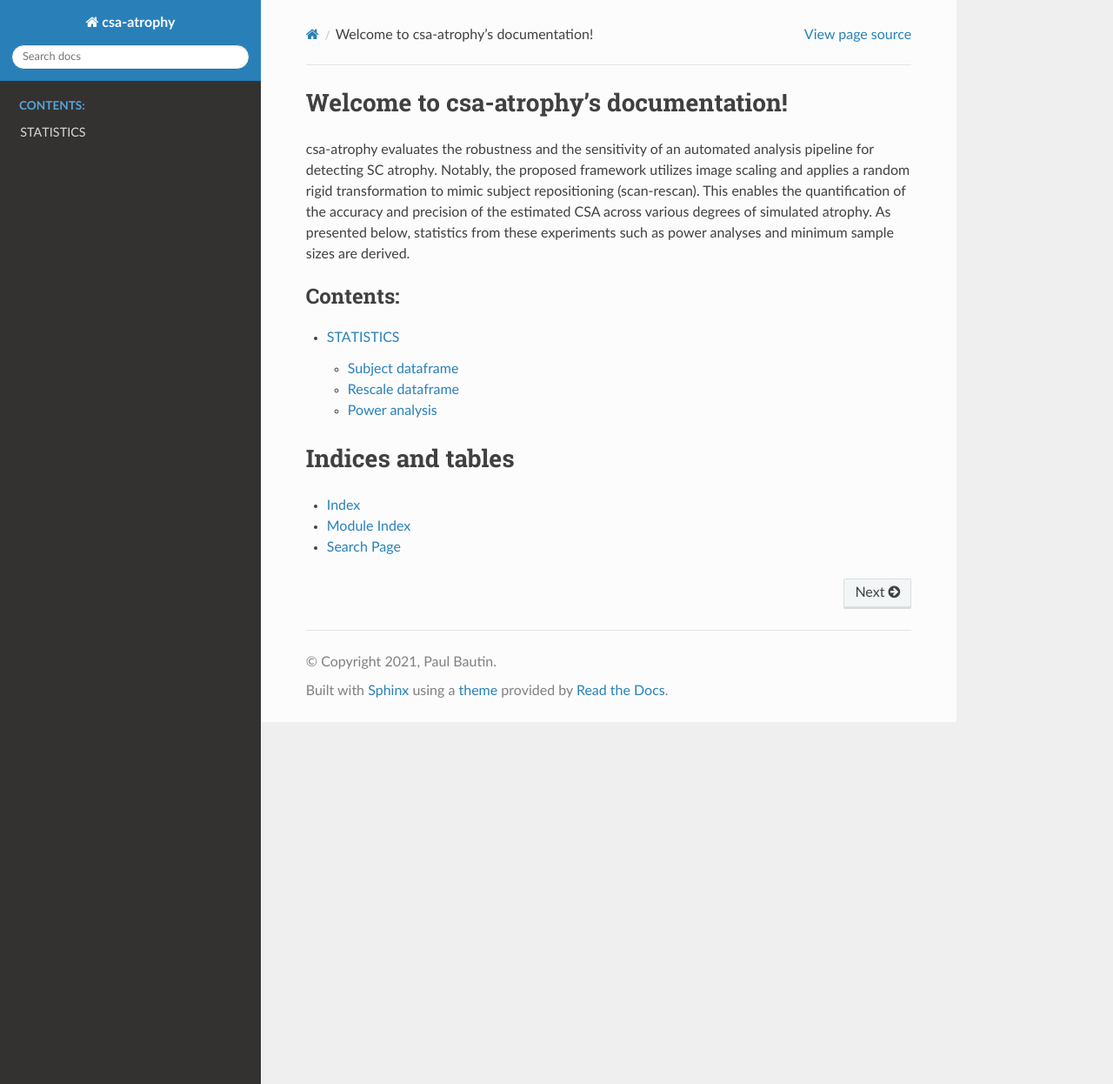
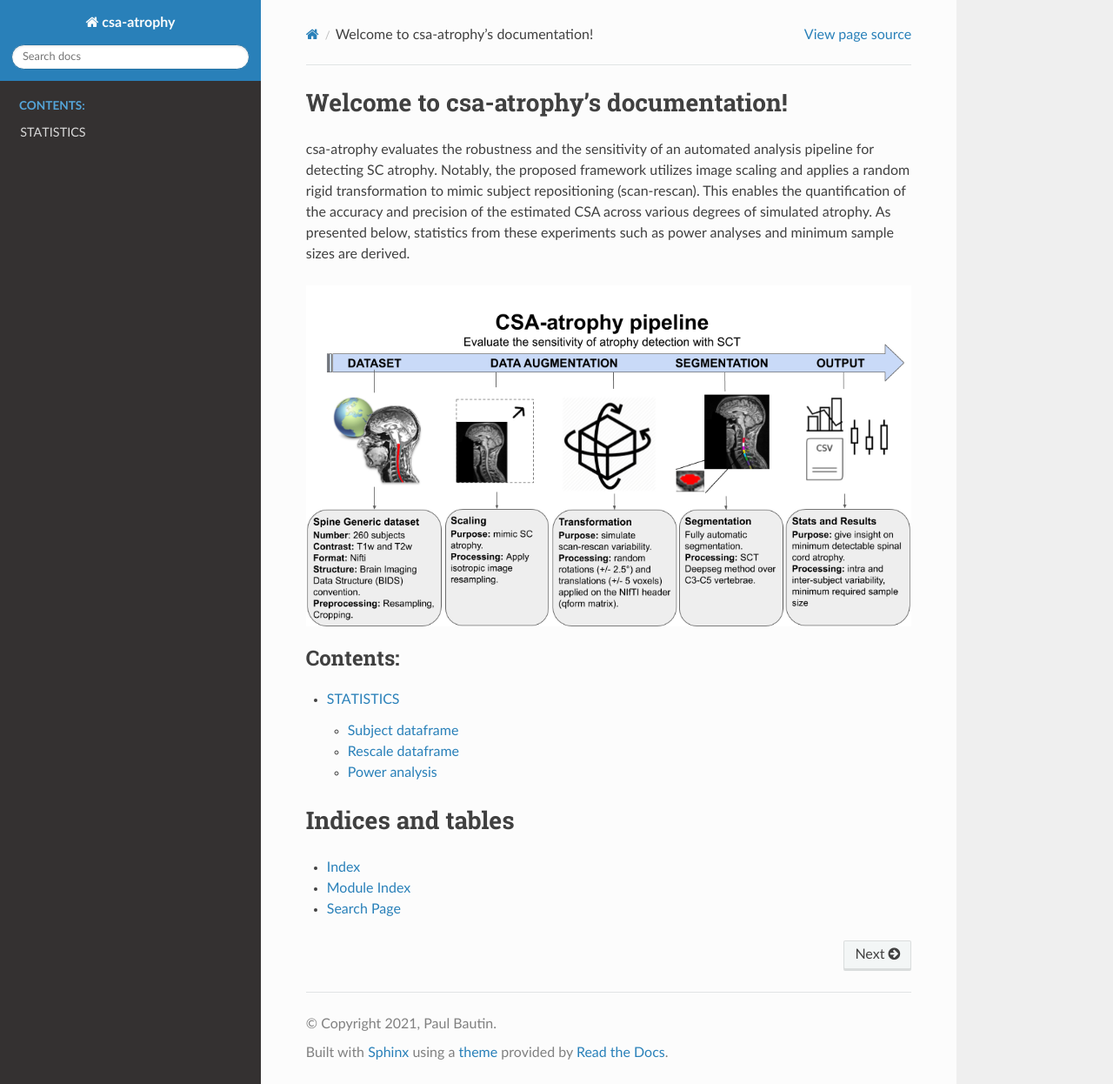
Before and after one commit to sct-pipeline/csa-atrophy, a Sphinx documentation site: the page built from docs/index.rst, in a window 1280 px wide and 1246 px high. Shown: the whole window at 87% size. Built offline with Sphinx 7.4.7 and the Read the Docs theme 2.0.0, drawn with Linux system fonts in a browser that asks for light colours; pages that are not in the unit, such as notebooks, are missing from menus.

Commit message:
- test why image is not displayed

```diff
--- a/docs/index.rst
+++ b/docs/index.rst
@@ -7,7 +7,7 @@ Welcome to csa-atrophy's documentation!
 =========================================
 csa-atrophy evaluates the robustness and the sensitivity of an automated analysis pipeline for detecting SC atrophy. Notably, the proposed framework utilizes image scaling and applies a random rigid transformation to mimic subject repositioning (scan-rescan). This enables the quantification of the accuracy and precision of the estimated CSA across various degrees of simulated atrophy. As presented below, statistics from these experiments such as power analyses and minimum sample sizes are derived.
 
-.. image: https://github.com/sct-pipeline/csa-atrophy/blob/master/csa_atrophy_scheme3.png)
+.. image:: https://github.com/sct-pipeline/csa-atrophy/blob/master/csa_atrophy_scheme3.png
 
 .. toctree::
    About <README.md>
```
